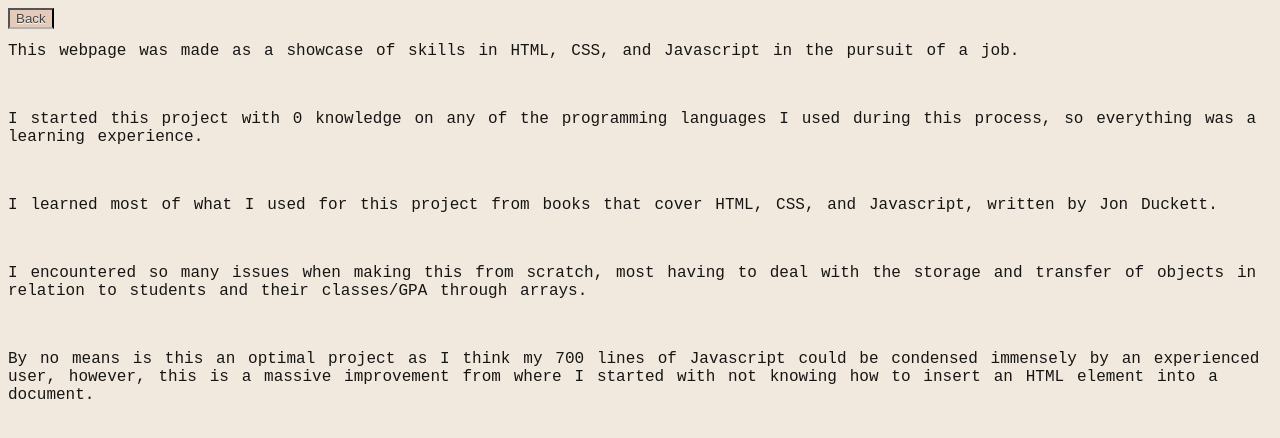
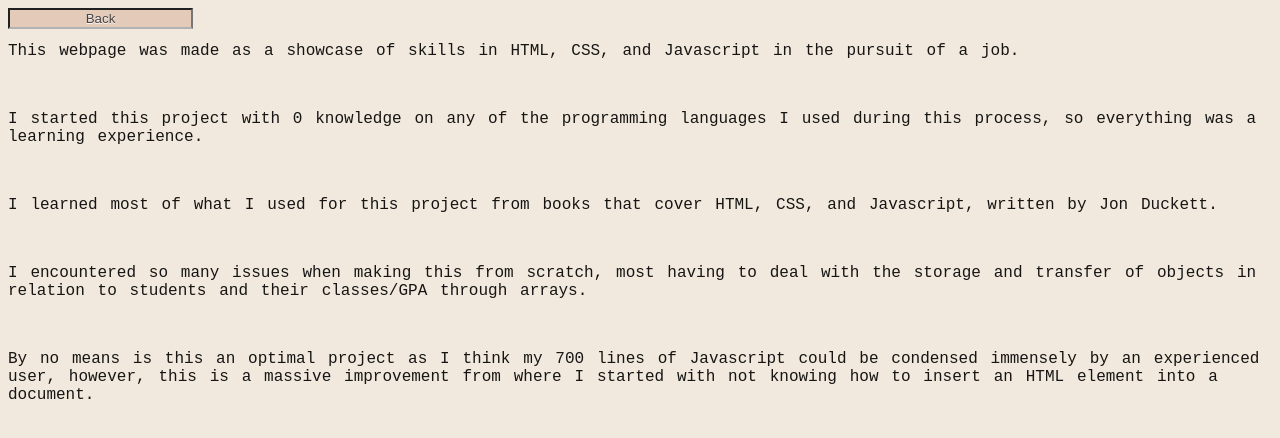
Before and after one commit to GrantMelvin/StudentManagementSystem.io, a plain HTML site: page About.html in a window 1280 px wide. Drawn offline with Linux system fonts and the light colour scheme.

Commit message:
Update About.html

```diff
--- a/About.html
+++ b/About.html
@@ -12,7 +12,7 @@
 
     <body>
         <form action = "https://grantmelvin.github.io/StudentManagementSystem.io/">
-            <input type="button" id="back" name="submit" value="Back" class="submit">
+            <input type="input" id="back" name="submit" value="Back" class="submit">
         </form>
         <br>
         <p>This webpage was made as a showcase of skills in HTML, CSS, and Javascript in the pursuit of a job.</p>
```
